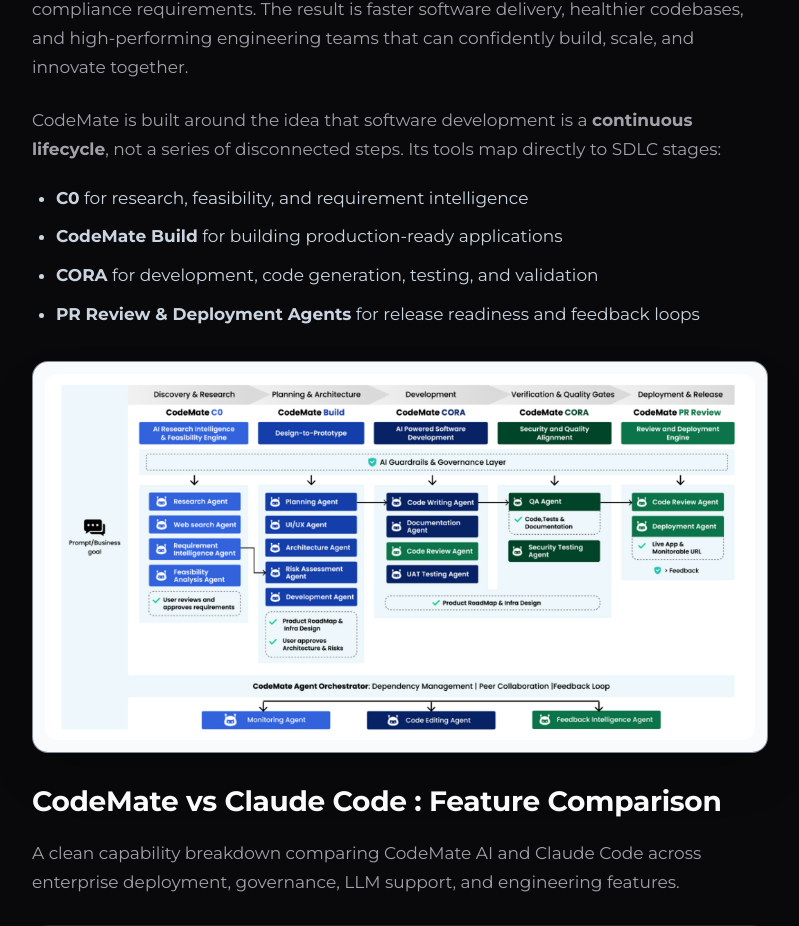
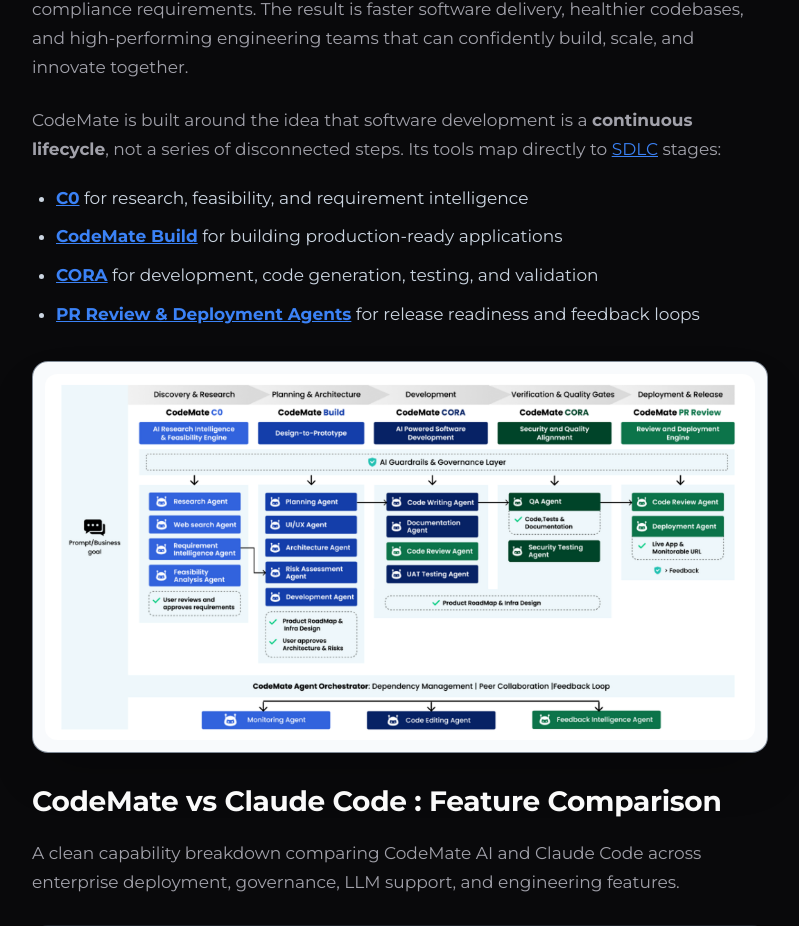
Before and after one commit to CodeMate-AI/landingpage-nextjs, a Next.js app: page /blog/codemate-vs-claude-code in a window 1280 px wide. Shown: the part 1011-1937 px from the top of the page, without its empty margins (225-1024 px from the left). Built offline with nearby package versions, Linux system fonts and the light colour scheme.

Commit message:
test highlight

```diff
--- a/src/app/blog/blog.css
+++ b/src/app/blog/blog.css
@@ -1289,6 +1289,16 @@
   color: var(--text-secondary);
 }
 
+.article-content a {
+  color: var(--accent) !important;
+  text-decoration: underline !important;
+  transition: color 200ms ease;
+}
+
+.article-content a:hover {
+  color: var(--accent-hover) !important;
+}
+
 .lead {
   font-size: 18px;
   line-height: 1.65;
```
